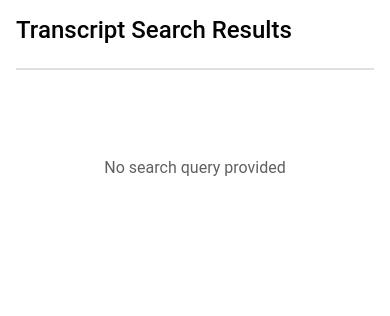
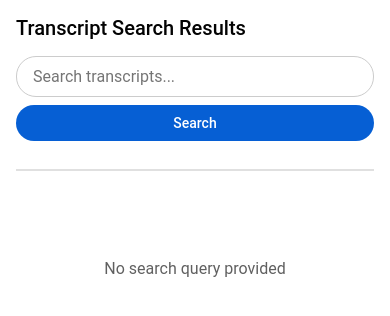
Before and after one commit to yevbar/youtube-transcript-search, a browser extension: page results.html in a window 390 px wide. Drawn offline with Linux system fonts and the light colour scheme.

Commit message:
persist search bar in search view

```diff
--- a/results.css
+++ b/results.css
@@ -20,16 +20,57 @@ body {
 }
 
 .header h1 {
-  margin: 0 0 8px 0;
+  margin: 0 0 16px 0;
   font-size: 24px;
   font-weight: 500;
   color: #030303;
 }
 
+.search-form {
+  display: flex;
+  gap: 8px;
+  margin-bottom: 12px;
+}
+
+.search-input {
+  flex: 1;
+  padding: 10px 16px;
+  font-size: 16px;
+  border: 1px solid #ccc;
+  border-radius: 20px;
+  outline: none;
+  transition: border-color 0.2s;
+  font-family: "Roboto", Arial, sans-serif;
+}
+
+.search-input:focus {
+  border-color: #065fd4;
+}
+
+.search-button {
+  padding: 10px 24px;
+  font-size: 14px;
+  font-weight: 500;
+  color: white;
+  background-color: #065fd4;
+  border: none;
+  border-radius: 20px;
+  cursor: pointer;
+  transition: background-color 0.2s;
+  font-family: "Roboto", Arial, sans-serif;
+}
+
+.search-button:hover {
+  background-color: #0553b8;
+}
+
+.search-button:active {
+  background-color: #044a9f;
+}
+
 .search-query {
-  font-size: 20px;
-  color: #065fd4;
-  font-weight: 500;
+  font-size: 16px;
+  color: #606060;
 }
 
 .results-count {
@@ -141,6 +182,19 @@ body {
     padding: 16px;
   }
 
+  .header h1 {
+    font-size: 20px;
+  }
+
+  .search-form {
+    flex-direction: column;
+    gap: 8px;
+  }
+
+  .search-button {
+    width: 100%;
+  }
+
   .result-link {
     flex-direction: column;
     gap: 12px;
--- a/results.html
+++ b/results.html
@@ -10,6 +10,16 @@
   <div class="results-container">
     <div class="header">
       <h1>Transcript Search Results</h1>
+      <form id="searchForm" class="search-form">
+        <input
+          type="text"
+          id="searchInput"
+          class="search-input"
+          placeholder="Search transcripts..."
+          autocomplete="off"
+        >
+        <button type="submit" class="search-button">Search</button>
+      </form>
       <div id="searchQuery" class="search-query"></div>
     </div>
     <div id="resultsCount" class="results-count"></div>
--- a/results.js
+++ b/results.js
@@ -11,8 +11,27 @@ document.addEventListener('DOMContentLoaded', async () => {
     return;
   }
 
-  document.getElementById('searchQuery').textContent = `"${query}"`;
+  // Pre-populate the search input with the current query
+  const searchInput = document.getElementById('searchInput');
+  searchInput.value = query;
+
+  document.getElementById('searchQuery').textContent = `Searching for: "${query}"`;
   await performSearch(query);
+
+  // Handle search form submission
+  const searchForm = document.getElementById('searchForm');
+  searchForm.addEventListener('submit', (e) => {
+    e.preventDefault();
+    const newQuery = searchInput.value.trim();
+
+    if (!newQuery) {
+      return;
+    }
+
+    // Update URL and reload the page with the new query
+    const newUrl = `${window.location.pathname}?q=${encodeURIComponent(newQuery)}`;
+    window.location.href = newUrl;
+  });
 });
 
 function getSearchQuery() {
```
